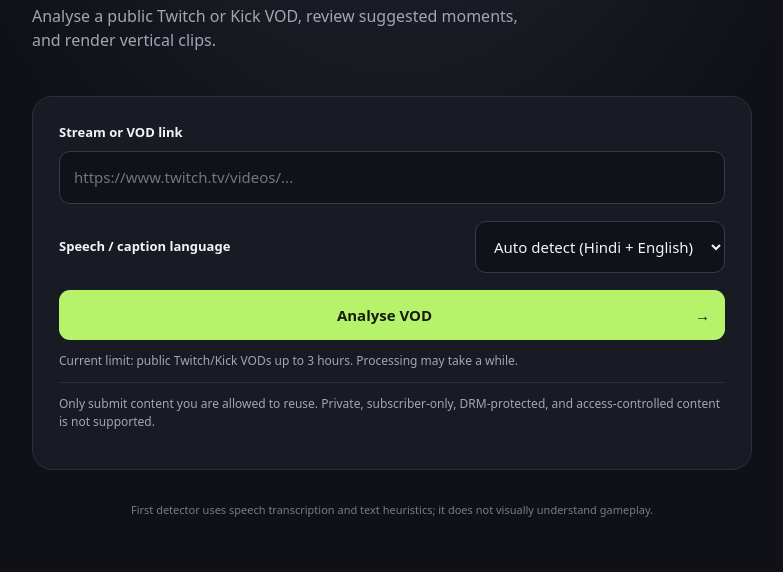
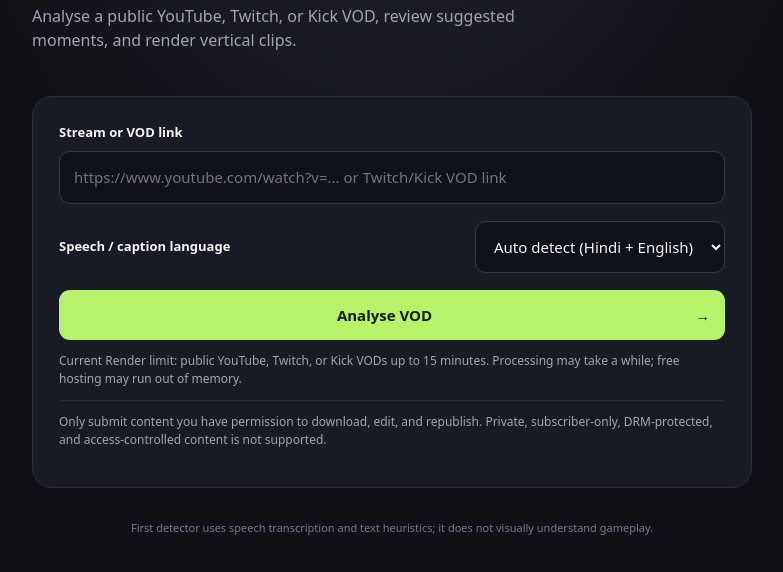
Before and after one commit to rohitt-web/auto-clipper, a plain HTML site: page web/index.html in a window 1280 px wide. Shown: the part 311-883 px from the top of the page, without its empty margins (248-1031 px from the left). Drawn offline with Linux system fonts and the light colour scheme.

Commit message:
Update UI for YouTube support and accurate Render limit

```diff
--- a/web/index.html
+++ b/web/index.html
@@ -13,15 +13,15 @@
     <section class="hero">
       <p class="eyebrow">STREAM → MOMENTS → SHORTS</p>
       <h1>Find the moments<br><em>worth clipping.</em></h1>
-      <p class="sub">Analyse a public Twitch or Kick VOD, review suggested moments, and render vertical clips.</p>
+      <p class="sub">Analyse a public YouTube, Twitch, or Kick VOD, review suggested moments, and render vertical clips.</p>
     </section>
     <section class="panel">
       <label for="vod-url">Stream or VOD link</label>
-      <input id="vod-url" type="url" placeholder="https://www.twitch.tv/videos/..." autocomplete="url">
+      <input id="vod-url" type="url" placeholder="https://www.youtube.com/watch?v=... or Twitch/Kick VOD link" autocomplete="url">
       <div class="row"><label for="language">Speech / caption language</label><select id="language"><option value="auto">Auto detect (Hindi + English)</option><option value="hi">Hindi</option><option value="en">English</option></select></div>
       <button id="analyse">Analyse VOD <span>→</span></button>
-      <p class="hint">Current limit: public Twitch/Kick VODs up to 3 hours. Processing may take a while.</p>
-      <p class="notice">Only submit content you are allowed to reuse. Private, subscriber-only, DRM-protected, and access-controlled content is not supported.</p>
+      <p class="hint">Current Render limit: public YouTube, Twitch, or Kick VODs up to 15 minutes. Processing may take a while; free hosting may run out of memory.</p>
+      <p class="notice">Only submit content you have permission to download, edit, and republish. Private, subscriber-only, DRM-protected, and access-controlled content is not supported.</p>
     </section>
     <section id="status" class="status" aria-live="polite" hidden></section>
     <section id="moments" hidden>
```
